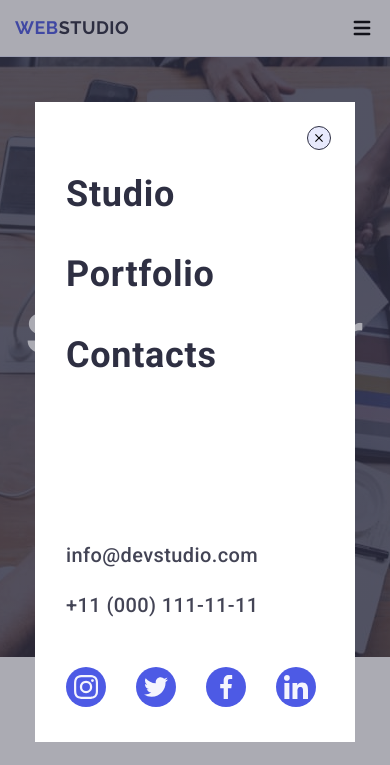
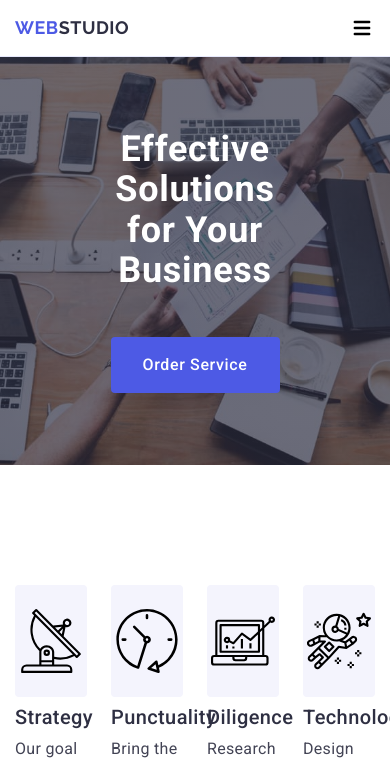
Before and after one commit to KatarzynaChmurzynska/goit-markup-hw-06, a plain HTML site: page index.html in a window 390 px wide. Shown: the top 765 px of the page. Drawn offline with nearby package versions, Linux system fonts and the light colour scheme.

Commit message:
commit 3

```diff
--- a/css/styles.css
+++ b/css/styles.css
@@ -280,6 +280,43 @@ address {
     display: none;
   }
 }
+@media (max-width: 767px) {
+  .page-title {
+    background-image: linear-gradient(
+        rgba(46, 47, 66, 0.7),
+        rgba(46, 47, 66, 0.7)
+      ),
+      url('../images/peopleoffice.jpg');
+    min-width: 320px;
+    background-repeat: no-repeat;
+    background-position: center;
+    background-size: cover;
+    background-color: #2e2f42;
+    padding-top: 72px;
+    padding-bottom: 72px;
+    margin: 0 auto;
+  }
+}
+
+@media (min-width: 768px) {
+  .page-title {
+    background-image: linear-gradient(
+        rgba(46, 47, 66, 0.7),
+        rgba(46, 47, 66, 0.7)
+      ),
+      url('../images/peopleoffice.jpg');
+    min-width: 768px;
+    background-repeat: no-repeat;
+    background-position: center;
+    background-size: cover;
+    background-color: #2e2f42;
+    padding-top: 112px;
+    padding-bottom: 112px;
+    margin: 0 auto;
+  }
+}
+
+@media (min-width: 1158px) {
   .page-title {
     background-image: linear-gradient(
         rgba(46, 47, 66, 0.7),
@@ -295,6 +332,7 @@ address {
     padding-bottom: 188px;
     margin: 0 auto;
   }
+}
 
 .page-title .container {
   display: flex;
@@ -303,6 +341,20 @@ address {
   gap: 48px;
 }
 
+@media (max-width: 767px) {
+  .header-primary {
+    max-width: 216px;
+    height: 160px;
+    font-weight: 700;
+    font-size: 36px;
+    line-height: 1.12;
+    color: #fff;
+    text-align: center;
+    letter-spacing: 0.02em;
+  }
+}
+
+@media (min-width: 768px) {
   .header-primary {
     max-width: 496px;
     height: 120px;
@@ -313,6 +365,8 @@ address {
     text-align: center;
     letter-spacing: 0.02em;
   }
+}
+
 .button {
   display: block;
   min-width: 169px;
--- a/index.html
+++ b/index.html
@@ -553,7 +553,7 @@
         </form>
       </div>
     </div>
-    <div class="backdrop is-open">
+    <div class="backdrop">
       <div class="menu-modal">
         <button type="button" class="btn-close-modal">
           <svg class="close-icon" width="8" height="8">
```
Lines whose indentation alone changed are shown as unchanged.
